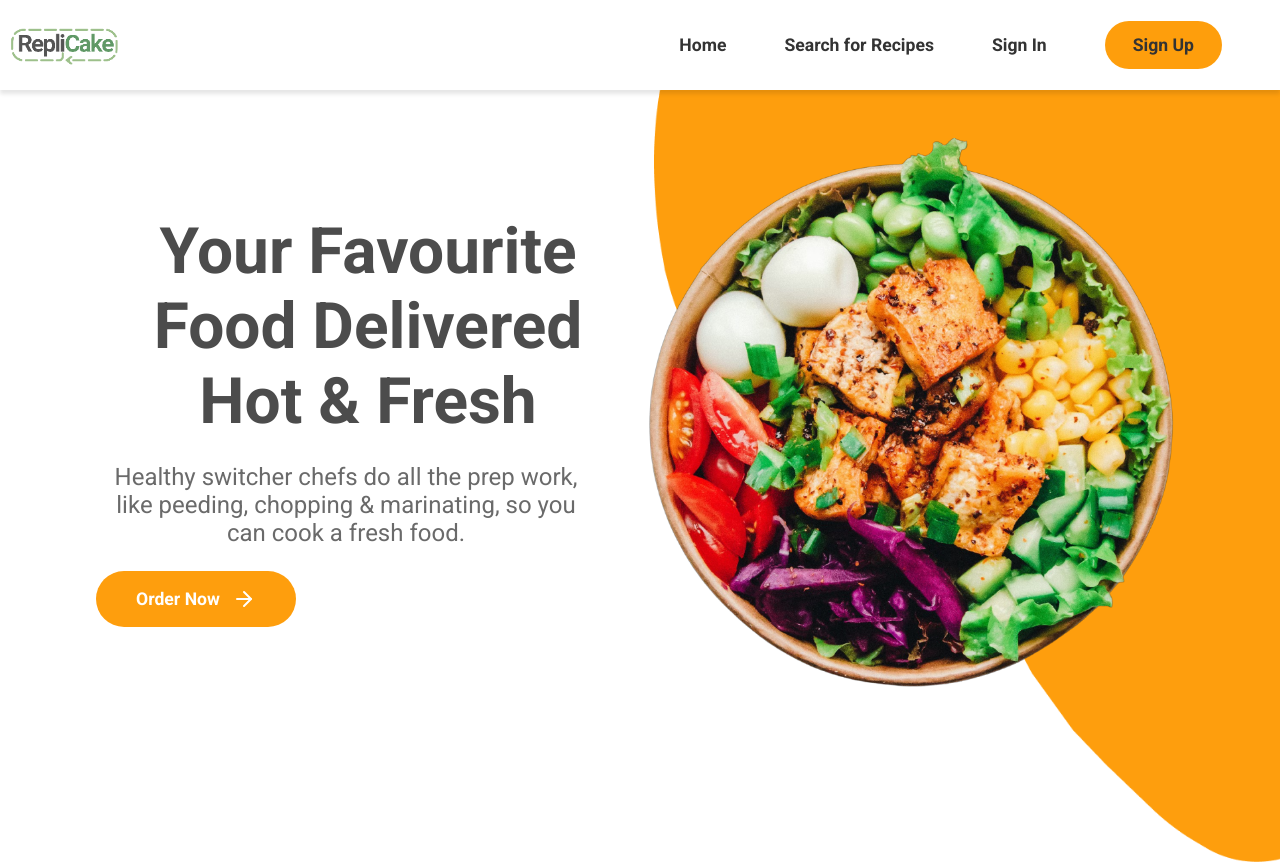
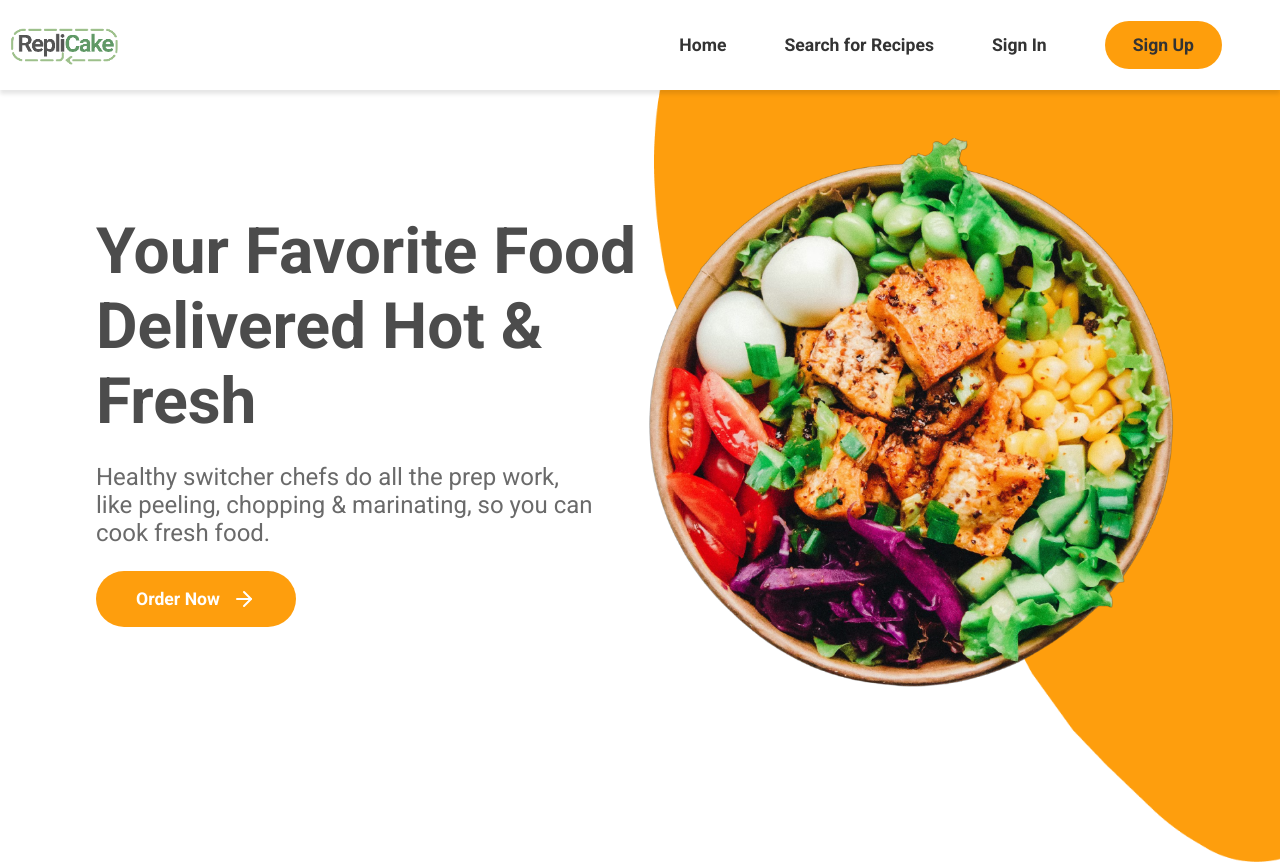
Before and after one commit to HPhilipN/C276-Project, a React (Vite) app in the folder frontend/: page / in a window 1280 px wide. Shown: the top 864 px of the page. Built offline with nearby package versions, Linux system fonts and the light colour scheme.

Commit message:
Fixed home page, revert back to normal changes
Cannot display login page yet (even though it worked before for me)

```diff
--- a/frontend/src/Home.css
+++ b/frontend/src/Home.css
@@ -4,3 +4,8 @@
     max-width: 1900px;
     margin: 0rem auto;
   }
+
+
+  .text-left {
+    text-align: left;
+  }
--- a/frontend/src/Home.jsx
+++ b/frontend/src/Home.jsx
@@ -3,7 +3,7 @@ import BannerBackground from "./assets/home-banner-background.png";
 import BannerImage from "./assets/home-banner-image.png";
 import Navbar from "./Navbar";
 import { FiArrowRight } from "react-icons/fi";
-import "./Home.css"
+import "./Home.css";
 import Work from "./Work";
 import Footer from "./Footer";
 
@@ -11,21 +11,21 @@ const Home = () => {
   return (
     <div className="home-container">
       <Navbar />
-      <div className ="home">
+      <div className="home">
         <div className="home-banner-container">
           <div className="home-bannerImage-container">
             <img src={BannerBackground} alt="" />
           </div>
           <div className="home-text-section">
-          <h1 className="primary-heading">
-            Your Favourite Food Delivered Hot & Fresh
+            <h1 className="primary-heading text-left">
+              Your Favorite Food Delivered Hot & Fresh
             </h1>
-          <p className="primary-text">
-            Healthy switcher chefs do all the prep work, like peeding, chopping
-            & marinating, so you can cook a fresh food.
+            <p className="primary-text text-left">
+              Healthy switcher chefs do all the prep work, like peeling, chopping
+              & marinating, so you can cook fresh food.
             </p>
             <button className="secondary-button">
-            Order Now <FiArrowRight />{" "}
+              Order Now <FiArrowRight />
             </button>
           </div>
           <div className="home-image-section">
```
Lines whose indentation alone changed are shown as unchanged.
